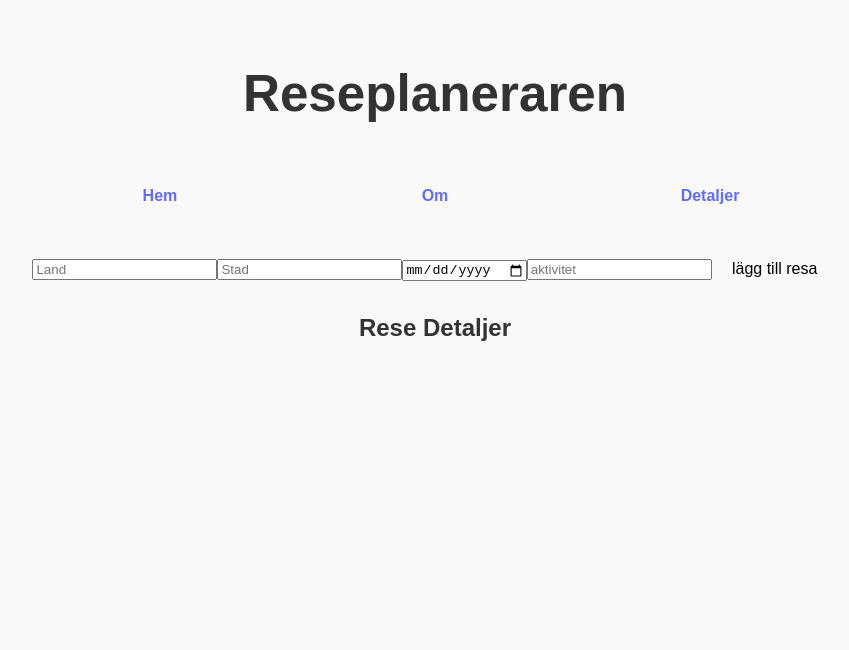
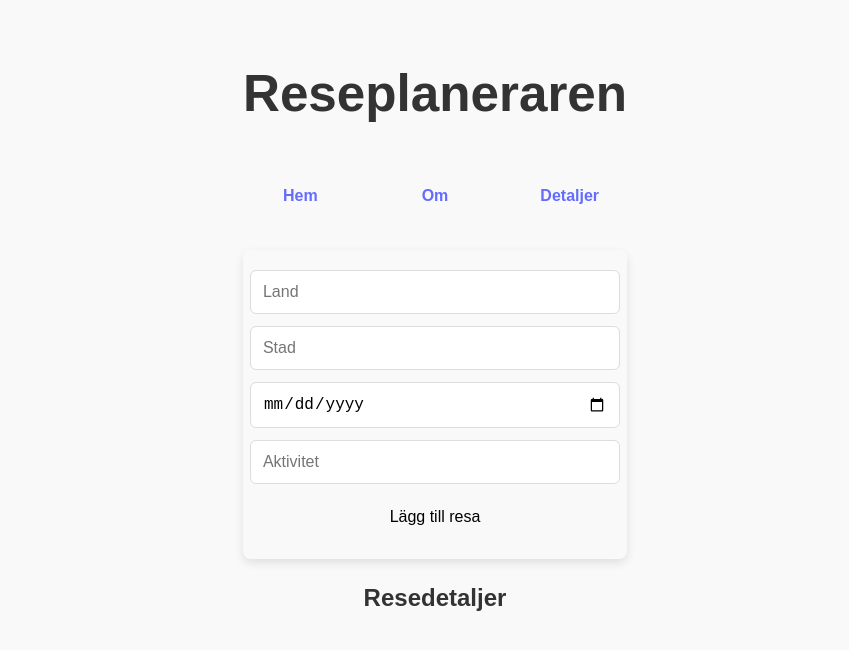
Before and after one commit to Team-Umea/Nuggets.Reseplanerare, a React (Vite) app in the folder nuggetsplanner/: page /tripdetails in a window 1280 px wide. Shown: the top 650 px of the page, without its empty margins (205-1054 px from the left). Built offline with nearby package versions, Linux system fonts and the light colour scheme.

Commit message:
CSS tweaks, fixed some spelling

```diff
--- a/nuggetsplanner/src/components/travelform/AddTrip.jsx
+++ b/nuggetsplanner/src/components/travelform/AddTrip.jsx
@@ -1,5 +1,5 @@
 
-import { useState,useEffect } from "react";
+import { useState } from "react";
 import TravelForm from "./TravelForm";
 import RenderTravelForm from "./RenderTravelForm";
 import useLocalStorage from "../../useLocalStorage";
--- a/nuggetsplanner/src/components/travelform/RenderTravelForm.jsx
+++ b/nuggetsplanner/src/components/travelform/RenderTravelForm.jsx
@@ -7,7 +7,7 @@ RenderTravelForm.propTypes = {
 function RenderTravelForm({ travels }) {
   return (
     <div>
-      <h2>Rese Detaljer</h2>
+      <h2>Resedetaljer</h2>
       <ul>
         {travels.map((travel, index) => (
           <li key={index}>
--- a/nuggetsplanner/src/components/travelform/TravelForm.jsx
+++ b/nuggetsplanner/src/components/travelform/TravelForm.jsx
@@ -65,14 +65,14 @@ function TravelForm({
       />
       <input
         type="text"
-        placeholder="aktivitet"
+        placeholder="Aktivitet"
         value={activity}
         onChange={(e) => {
           setActivity(e.target.value);
         }}
         required
       />
-      <button onSubmit={handleClick}>lägg till resa</button>
+      <button onSubmit={handleClick}>Lägg till resa</button>
     </form>
   );
 }
--- a/nuggetsplanner/src/pages/help/Contact.jsx
+++ b/nuggetsplanner/src/pages/help/Contact.jsx
@@ -28,7 +28,7 @@ function Contact() {
            <h2>Kontakta Oss</h2>
            <form className='contact-form' onSubmit={handleSubmit}>
             <div className='form-group'>
-                <label htmlFor="name">Name</label>
+                <label htmlFor="name">Namn</label>
                 <input
                     type="text"
                     id="name"
--- a/nuggetsplanner/src/styles/App.css
+++ b/nuggetsplanner/src/styles/App.css
@@ -45,9 +45,37 @@ h1 {
   line-height: 1.1;
 }
 
+/*Form*/
+form {
+  display: flex;
+  flex-direction: column;
+  align-items: center;
+  gap: 12px;
+  max-width: 400px;
+  margin: auto;
+  padding: 20px;
+  background: #f9f9f9;
+  border-radius: 8px;
+  box-shadow: 0px 4px 10px rgba(0, 0, 0, 0.1);
+}
+
+input, .date-input {
+  width: 100%;
+  padding: 12px;
+  border: 1px solid #ddd;
+  border-radius: 6px;
+  font-size: 16px;
+}
+
+input:focus, .date-input:focus {
+  outline: none;
+  border-color: #007bff;
+  box-shadow: 0 0 5px rgba(0, 123, 255, 0.5);
+}
+
 button {
   border-radius: 8px;
-  border: 1px solid transparent;
+  border: 3px solid transparent;
   padding: 0.6em 1.2em;
   font-size: 1em;
   font-weight: 500;
--- a/nuggetsplanner/src/styles/Contact.css
+++ b/nuggetsplanner/src/styles/Contact.css
@@ -39,7 +39,7 @@ body {
     display: block;
     margin-bottom: 10px;
     font-weight: bold;
-    color: white;
+    color: rgb(27, 27, 27);
   }
 
   .form-group input,
@@ -80,7 +80,7 @@ body {
   }
 
   .submit-button:hover {
-    background-color: black;
+    background-color: #646cff;
     color: white;
   }
 
```
